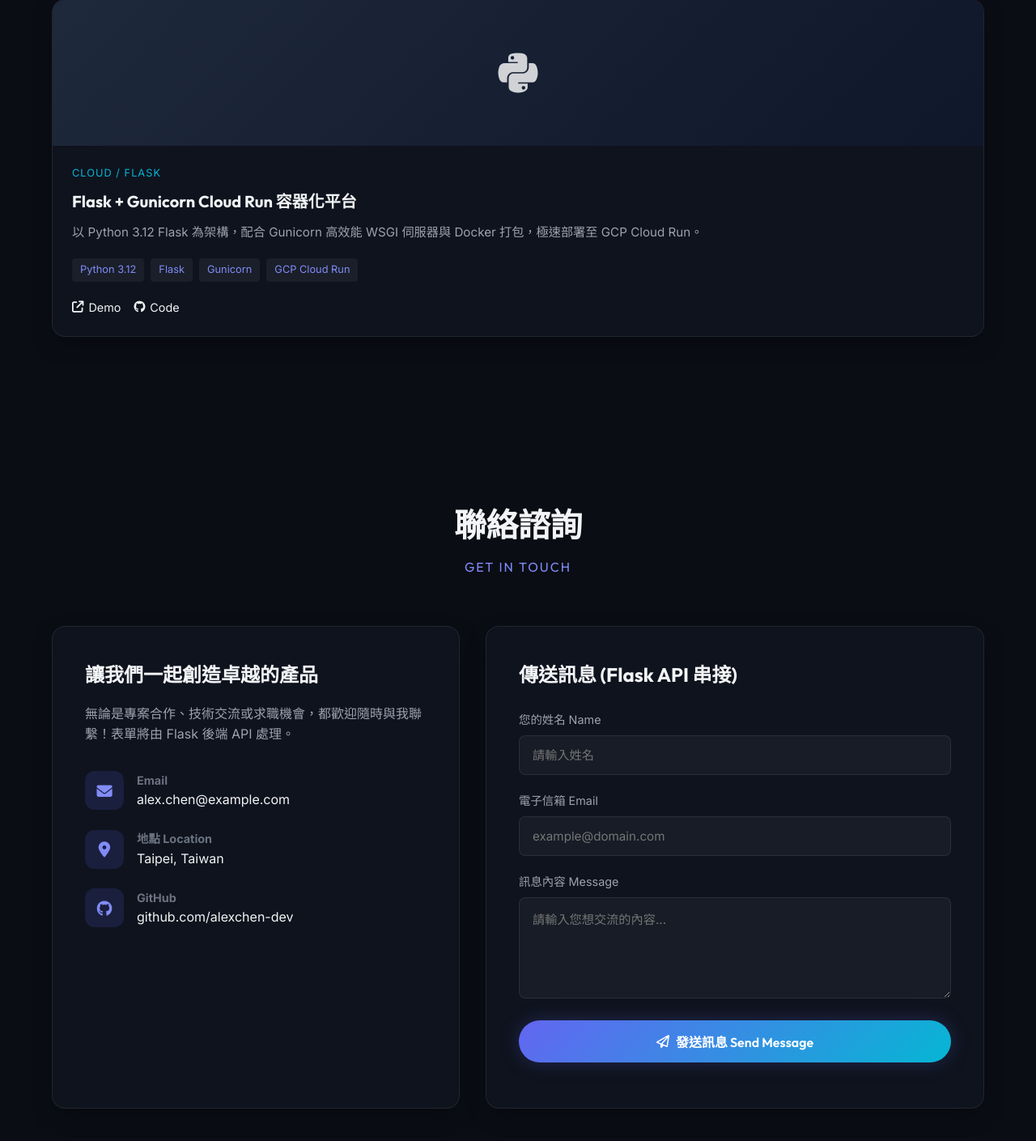
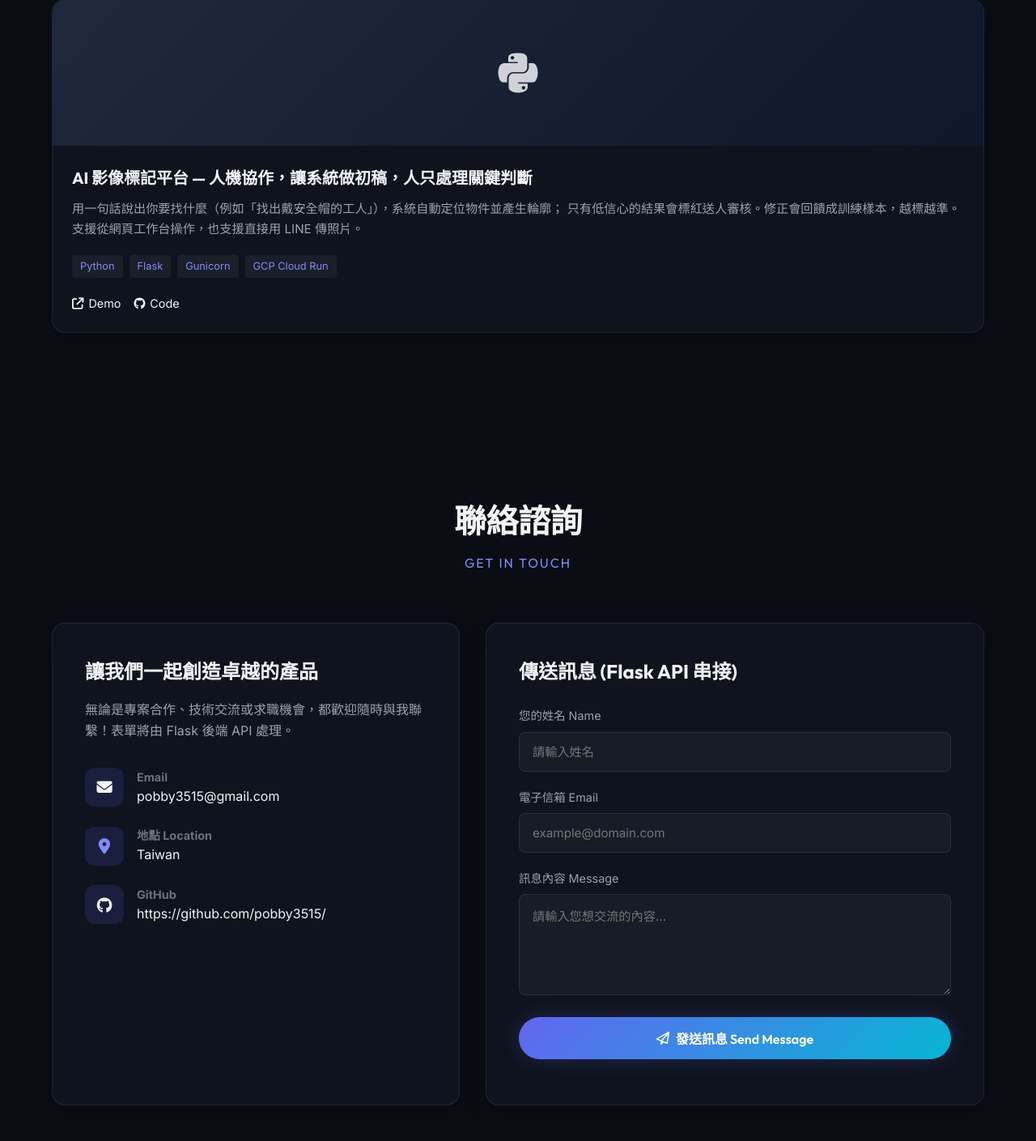
Before and after one commit to pobby3515/web_blog, a Flask app: page / in a window 1280 px wide. Shown: the part 4569-5978 px from the top of the page at 81% size. Run offline with Flask 3, Linux system fonts and the light colour scheme.

Commit message:
feature/v2

```diff
--- a/static/css/style.css
+++ b/static/css/style.css
@@ -557,6 +557,17 @@ body {
     font-weight: 500;
 }
 
+.detail-value a {
+    color: var(--text-main);
+    text-decoration: none;
+    transition: var(--transition);
+}
+
+.detail-value a:hover {
+    color: var(--primary-light);
+    text-decoration: underline;
+}
+
 .about-stats {
     display: grid;
     grid-template-columns: 1fr 1fr;
@@ -951,6 +962,15 @@ body {
     align-items: center;
     justify-content: center;
     font-size: 1.2rem;
+    text-decoration: none;
+    transition: var(--transition);
+}
+
+a.contact-icon:hover {
+    background: var(--primary);
+    color: #ffffff;
+    transform: translateY(-3px);
+    box-shadow: 0 4px 15px rgba(99, 102, 241, 0.4);
 }
 
 .contact-item h4 {
@@ -962,6 +982,17 @@ body {
     font-size: 1rem;
     color: var(--text-main);
     margin: 0;
+}
+
+.contact-item a {
+    color: var(--text-main);
+    text-decoration: none;
+    transition: var(--transition);
+}
+
+.contact-item a:hover {
+    color: var(--primary-light);
+    text-decoration: underline;
 }
 
 .contact-form {
--- a/templates/index.html
+++ b/templates/index.html
@@ -275,13 +275,13 @@
                             </div>
                         </div>
                         <div class="project-info">
-                            <div class="project-category">Cloud / Flask</div>
-                            <h3 class="project-title">Flask + Gunicorn Cloud Run 容器化平台</h3>
+                            <h3 class="project-title">AI 影像標記平台 — 人機協作，讓系統做初稿，人只處理關鍵判斷</h3>
                             <p class="project-desc">
-                                以 Python 3.12 Flask 為架構，配合 Gunicorn 高效能 WSGI 伺服器與 Docker 打包，極速部署至 GCP Cloud Run。
+                                用一句話說出你要找什麼（例如「找出戴安全帽的工人」），系統自動定位物件並產生輪廓； 只有低信心的結果會標紅送人審核。修正會回饋成訓練樣本，越標越準。
+                                支援從網頁工作台操作，也支援直接用 LINE 傳照片。
                             </p>
                             <div class="project-tags">
-                                <span>Python 3.12</span>
+                                <span>Python</span>
                                 <span>Flask</span>
                                 <span>Gunicorn</span>
                                 <span>GCP Cloud Run</span>
@@ -309,24 +309,30 @@
 
                         <div class="contact-methods">
                             <div class="contact-item">
-                                <div class="contact-icon"><i class="fa-solid fa-envelope"></i></div>
+                                <a href="mailto:pobby3515@gmail.com" class="contact-icon" title="發送 Email">
+                                    <i class="fa-solid fa-envelope"></i>
+                                </a>
                                 <div>
                                     <h4>Email</h4>
-                                    <p>alex.chen@example.com</p>
+                                    <p><a href="mailto:pobby3515@gmail.com">pobby3515@gmail.com</a></p>
                                 </div>
                             </div>
                             <div class="contact-item">
                                 <div class="contact-icon"><i class="fa-solid fa-location-dot"></i></div>
                                 <div>
                                     <h4>地點 Location</h4>
-                                    <p>Taipei, Taiwan</p>
+                                    <p>Taiwan</p>
                                 </div>
                             </div>
                             <div class="contact-item">
-                                <div class="contact-icon"><i class="fa-brands fa-github"></i></div>
+                                <a href="https://github.com/pobby3515/" target="_blank" rel="noopener noreferrer"
+                                    class="contact-icon" title="前往 GitHub">
+                                    <i class="fa-brands fa-github"></i>
+                                </a>
                                 <div>
                                     <h4>GitHub</h4>
-                                    <p>github.com/alexchen-dev</p>
+                                    <p><a href="https://github.com/pobby3515/" target="_blank"
+                                            rel="noopener noreferrer">https://github.com/pobby3515/</a></p>
                                 </div>
                             </div>
                         </div>
```
